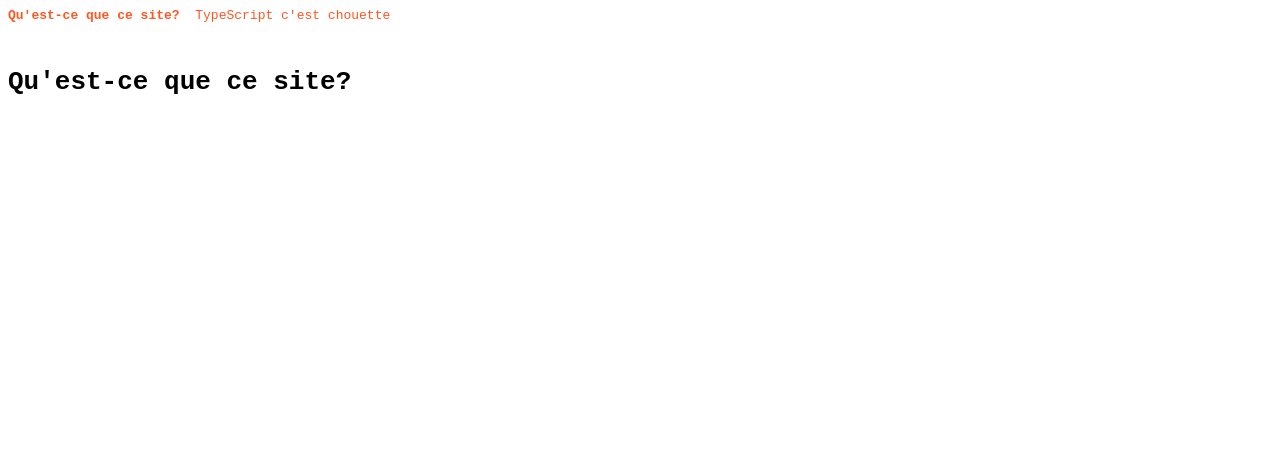
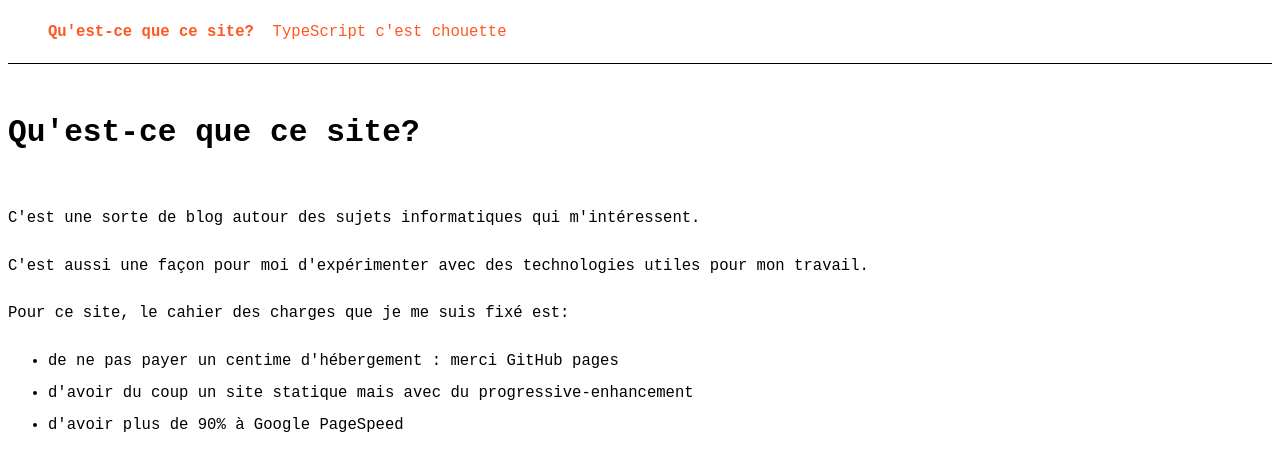
Before and after one commit to djfm/djfm.github.io, a React app: page / in a window 1280 px wide. Shown: the top 470 px of the page. Built offline with nearby package versions, Linux system fonts and the light colour scheme; the HTML template or start-up script is replaced by a standard one.

Commit message:
fixing some stuff

```diff
--- a/src/client/Components/App.tsx
+++ b/src/client/Components/App.tsx
@@ -12,12 +12,13 @@ import {
   AppRoot,
   HUList,
   NLink,
+  MainNav,
 } from './Styled';
 
 const App: React.FC = () => (
   <AppRoot>
     <div>
-      <nav>
+      <MainNav>
         <HUList>
           <li>
             <NLink exact to="/" activeClassName="active">Qu&apos;est-ce que ce site?</NLink>
@@ -26,7 +27,7 @@ const App: React.FC = () => (
             <NLink to="/typescript" activeClassName="active">TypeScript c&apos;est chouette</NLink>
           </li>
         </HUList>
-      </nav>
+      </MainNav>
     </div>
     <Switch>
       <Route exact path="/"><Home /></Route>
--- a/src/client/Components/Home.tsx
+++ b/src/client/Components/Home.tsx
@@ -7,6 +7,22 @@ import {
 const Home: React.FC = () => (
   <main>
     <H1>Qu&apos;est-ce que ce site?</H1>
+
+    <p>
+      C&apos;est une sorte de blog autour des sujets informatiques qui m&apos;intéressent.
+    </p>
+    <p>
+      C&apos;est aussi une façon pour moi d&apos;expérimenter avec
+      des technologies utiles pour mon travail.
+    </p>
+    <p>
+      Pour ce site, le cahier des charges que je me suis fixé est:
+      <ul>
+        <li>de ne pas payer un centime d&apos;hébergement : merci GitHub pages</li>
+        <li>d&apos;avoir du coup un site statique mais avec du progressive-enhancement</li>
+        <li>d&apos;avoir plus de 90% à Google PageSpeed</li>
+      </ul>
+    </p>
   </main>
 );
 
--- a/src/client/Components/Styled.ts
+++ b/src/client/Components/Styled.ts
@@ -6,6 +6,12 @@ const linkColor = '#ff5722';
 
 export const AppRoot = styled.div`
   font-family: monospace;
+  font-size: 1.2em;
+  line-height: 2rem;
+`;
+
+export const MainNav = styled.nav`
+  border-bottom: 1px solid black;
 `;
 
 export const NLink = styled(NavLink)`
@@ -19,7 +25,7 @@ export const NLink = styled(NavLink)`
   }
 `;
 
-export const HUList = styled.nav`
+export const HUList = styled.ul`
   display: flex;
   flex-direction: row;
   li {
@@ -30,7 +36,7 @@ export const HUList = styled.nav`
   }
 `;
 
-export const VUList = styled.nav`
+export const VUList = styled.ul`
   display: flex;
   flex-direction: column;
   li {
@@ -46,8 +52,9 @@ export const TwoColumnsRM = styled.div`
   @media (min-width: 850px) {
     display: flex;
     flex-direction: row-reverse;
-    *:last-child {
+    > *:last-child {
       flex: 1;
+      margin-right: 5px;
     }
   }
 `;
```
Also changed, not shown: 7 other files (tests, documents, lock files or other folders).
